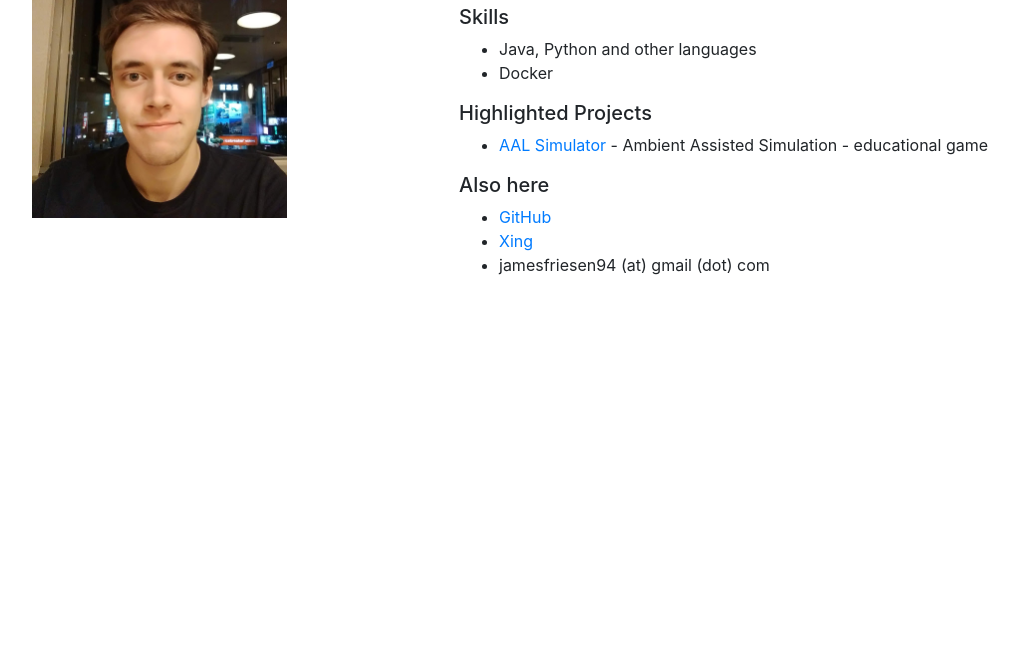
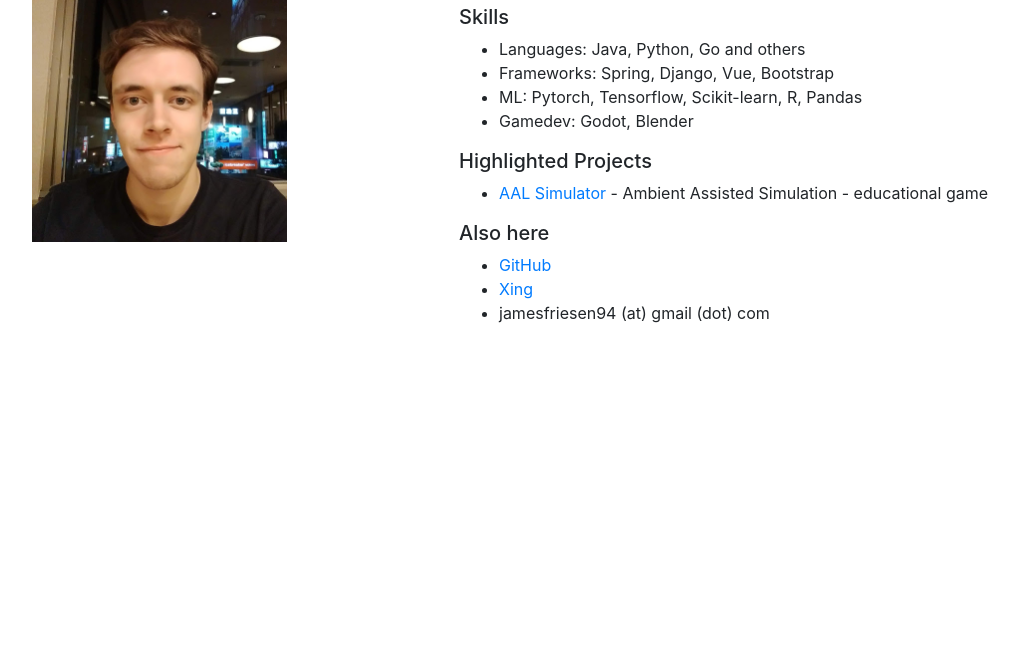
Before and after one commit to Nickerchen/Nickerchen.github.io, a plain HTML site: page index.html in a window 1280 px wide. Shown: the part 136-800 px from the top of the page, without its empty margins (196-1215 px from the left). Drawn offline with nearby package versions, Linux system fonts and the light colour scheme.

Commit message:
Added Skills

```diff
--- a/index.html
+++ b/index.html
@@ -23,8 +23,10 @@
                 <h4>Full-stack Engineer</h4>
                 <h5>Skills</h5>
                 <ul>
-                    <li>Java, Python and other languages</li>
-                    <li>Docker</li>
+                    <li>Languages: Java, Python, Go and others</li>
+                    <li>Frameworks: Spring, Django, Vue, Bootstrap</li>
+                    <li>ML: Pytorch, Tensorflow, Scikit-learn, R, Pandas</li>
+                    <li>Gamedev: Godot, Blender</li>
                 </ul>
 
                 <h5>Highlighted Projects</h5>
```
